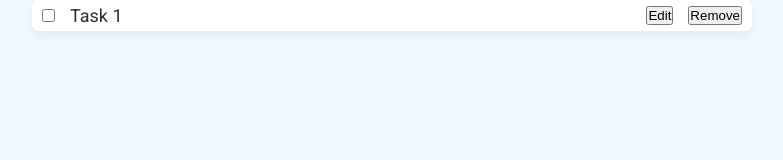
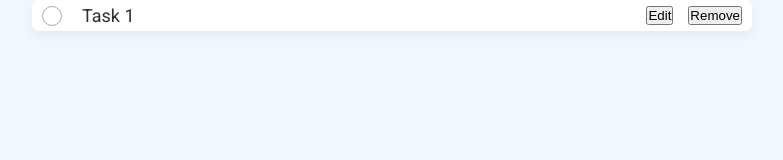
Before and after one commit to NERFTHISPLS/CRM-System, a React (Vite) app: page / in a window 1280 px wide. Shown: the top 160 px of the page, without its empty margins (248-1031 px from the left). Built offline with nearby package versions, Linux system fonts and the light colour scheme.

Commit message:
create checkbox component

```diff
--- /dev/null
+++ b/src/components/Checkbox/Checkbox.module.scss
@@ -0,0 +1,39 @@
+// styles were taken from
+// https://blog.logrocket.com/building-custom-checkbox-react/
+@use '/src/styles/constants';
+
+.wrapper {
+  display: flex;
+  justify-content: center;
+  align-items: center;
+}
+
+.checkbox {
+  display: flex;
+  justify-content: center;
+  align-items: center;
+  -webkit-appearance: none;
+  appearance: none;
+  width: 2rem;
+  height: 2rem;
+  border-radius: 50%;
+  margin-right: 2rem;
+  border: 1px solid constants.$color-grey-light;
+  outline: none;
+  cursor: pointer;
+
+  &.checked {
+    display: flex;
+    justify-content: center;
+    align-items: center;
+    background-color: constants.$color-blue;
+    position: relative;
+    border-color: constants.$color-blue;
+
+    &::before {
+      content: '\2714';
+      font-size: 1.3rem;
+      color: constants.$color-white;
+    }
+  }
+}
--- /dev/null
+++ b/src/components/Checkbox/Checkbox.tsx
@@ -0,0 +1,25 @@
+import { useState } from 'react';
+import styles from './Checkbox.module.scss';
+
+interface Props {
+  label: string;
+  checked?: boolean;
+}
+
+function Checkbox({ label, checked = false }: Props) {
+  const [isChecked, setIsChecked] = useState(checked);
+
+  return (
+    <label className={styles.wrapper}>
+      <input
+        className={`${styles.checkbox} ${isChecked ? styles.checked : ''}`}
+        type="checkbox"
+        checked={isChecked}
+        onChange={() => setIsChecked(prev => !prev)}
+      />
+      <span>{label}</span>
+    </label>
+  );
+}
+
+export default Checkbox;
--- a/src/components/TaskItem/TaskItem.module.scss
+++ b/src/components/TaskItem/TaskItem.module.scss
@@ -6,15 +6,9 @@
   justify-content: space-between;
   align-items: center;
   padding: 0.5rem 1rem;
-  background-color: constants.$bg-white;
+  background-color: constants.$color-white;
   box-shadow: 0 5px 10px rgba(0, 0, 0, 0.05);
   border-radius: 7px;
-}
-
-.info {
-  display: flex;
-  align-items: center;
-  gap: 1.5rem;
 }
 
 .control {
--- a/src/components/TaskItem/TaskItem.tsx
+++ b/src/components/TaskItem/TaskItem.tsx
@@ -1,12 +1,10 @@
+import Checkbox from '../Checkbox/Checkbox';
 import styles from './TaskItem.module.scss';
 
 function TaskItem() {
   return (
     <li className={styles.task}>
-      <div className={styles.info}>
-        <input type="checkbox" />
-        <p>Task 1</p>
-      </div>
+      <Checkbox label="Task 1" />
 
       <div className={styles.control}>
         <button>Edit</button>
--- a/src/styles/_constants.scss
+++ b/src/styles/_constants.scss
@@ -1,4 +1,6 @@
-$bg-white: #fff;
-$bg-blue-light: #edf9ff;
+$color-grey-light: #ababab;
+$color-white: #fff;
+$color-blue: #599cdf;
+$color-blue-light: #edf9ff;
 
 $text-color-base: #2f2f2f;
--- a/src/styles/index.scss
+++ b/src/styles/index.scss
@@ -14,5 +14,5 @@ html {
 
 body {
   min-height: 100vh;
-  background-color: constants.$bg-blue-light;
+  background-color: constants.$color-blue-light;
 }
```
